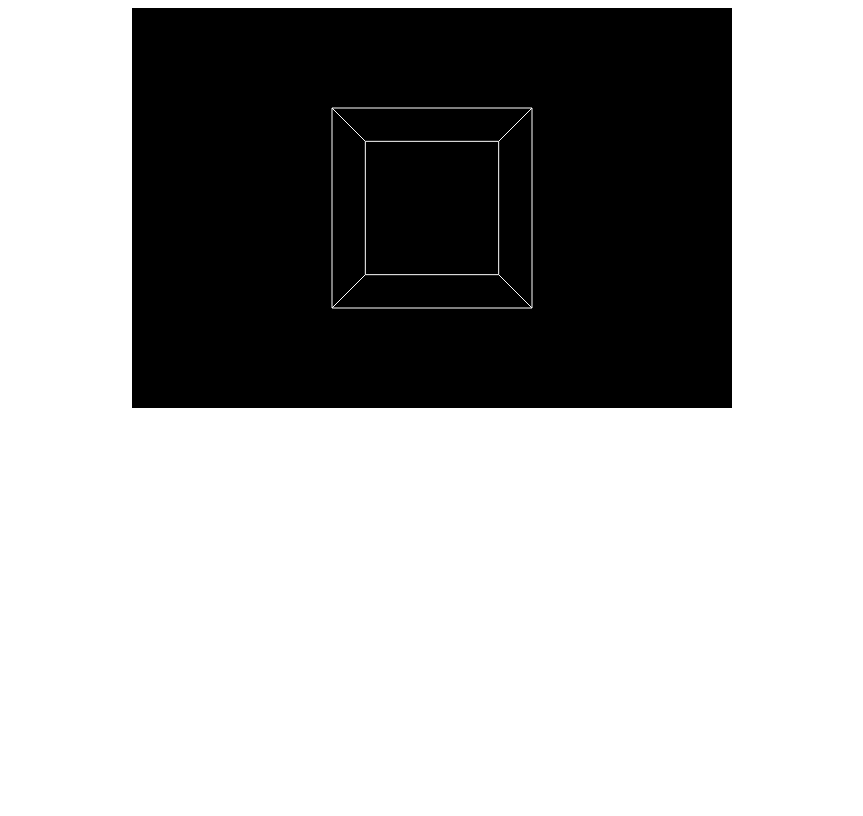
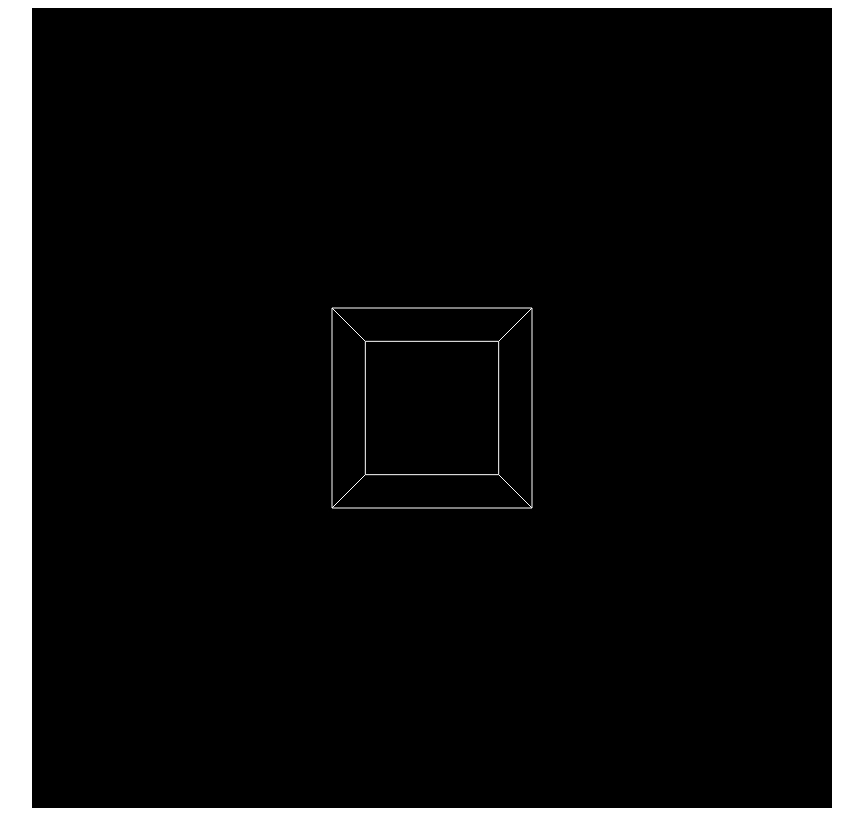
Before and after one commit to BaselABathish/3d_engine_ver_1, a website: page index.html in a window 1280 px wide. Shown: the whole page, without its empty margins (208-1071 px from the left). Drawn offline with Linux system fonts and the light colour scheme.

Commit message:
Working prototype

```diff
--- a/index.html
+++ b/index.html
@@ -7,7 +7,7 @@
     </style>
 </head>
 <body>
-<canvas id="canvas" width="600" height="400"></canvas>
+<canvas id="canvas" width="800px" height="800px"></canvas>
 <script>
     const canvas = document.getElementById('canvas');
     const ctx = canvas.getContext('2d'); //2d drawing context so I can fake 3d using math
@@ -18,7 +18,16 @@
         if (e.key === 'ArrowRight') angleY += 0.1;
         if (e.key === 'ArrowUp') angleX -= 0.1;
         if (e.key === 'ArrowDown') angleX += 0.1;
+
+        if (e.key === 'q') cameraY += 10;
+        if (e.key === 'e') cameraY -= 10;
+        if (e.key === 'a') cameraX -= 10;
+        if (e.key === 'd') cameraX += 10;
+        if (e.key === 'w') d += 10;
+        if (e.key === 's') d -= 10;
     });
+
+    let cameraX = 0,  cameraY = 0,  cameraZ = 0
 
     // Cube vertices (3D points)
     const vertices = [
@@ -53,11 +62,11 @@
 
         for (const [i, j] of edges) { //connect each i to j
 
-            const ix = (vertices[i][0]*d)/ (vertices[i][2] +Zoffset); //try with and without offset
-            const iy = (vertices[i][1]*d)/ (vertices[i][2] +Zoffset);
+            const ix = ((vertices[i][0]*d)/ (vertices[i][2] +Zoffset))+cameraX; //try with and without offset
+            const iy = ((vertices[i][1]*d)/ (vertices[i][2] +Zoffset))+cameraY;
 
-            const jx = (vertices[j][0]*d)/ (vertices[j][2] +Zoffset);
-            const jy = (vertices[j][1]*d)/ (vertices[j][2] +Zoffset);
+            const jx = ((vertices[j][0]*d)/ (vertices[j][2] +Zoffset))+cameraX;
+            const jy = ((vertices[j][1]*d)/ (vertices[j][2] +Zoffset))+cameraY;
 
             const x1 = canvas.width/2 + ix //0, 0 on the canvas is in the top left corner, not the centre of the screen
 
```
Also changed, not shown: README.md.
